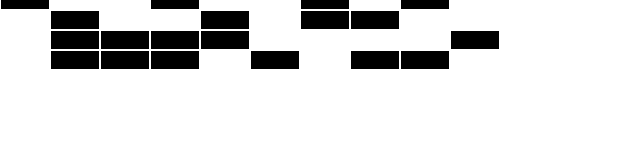
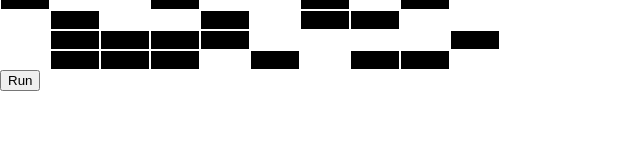
Before and after one commit to gaboe/game-of-life, a React (Create React App) app: page / in a window 1280 px wide. Shown: the part 130-290 px from the top of the page, without its empty margins (0-640 px from the left). Built offline with nearby package versions, Linux system fonts and the light colour scheme; the HTML template or start-up script is replaced by a standard one.

Commit message:
Add gameloop

```diff
--- a/src/App.tsx
+++ b/src/App.tsx
@@ -1,19 +1,11 @@
 import * as React from "react";
-import { Grid } from "./components/Grid";
+import { Game } from "./components/Game";
 
-const getIndexedArray = (l: number) => Array.from(Array(l), (_, x) => x);
-
-const getCells = () =>
-  getIndexedArray(10).map(x =>
-    getIndexedArray(10).map(y => {
-      return { active: Math.random() >= 0.5, x, y } as GridCell;
-    })
-  );
 class App extends React.Component {
   public render() {
     return (
       <div className="App">
-        <Grid cells={getCells()} />
+        <Game />
       </div>
     );
   }
--- /dev/null
+++ b/src/components/Game.tsx
@@ -0,0 +1,31 @@
+import * as React from "react";
+import { Grid } from "./Grid";
+const getIndexedArray = (l: number) => Array.from(Array(l), (_, x) => x);
+
+const getCells = () =>
+  getIndexedArray(10).map(x =>
+    getIndexedArray(10).map(y => {
+      return { active: Math.random() >= 0.5, x, y } as GridCell;
+    })
+  );
+
+type State = { cells: GridCell[][]; isRunning: boolean };
+class Game extends React.Component<{}, State> {
+  public state = { cells: getCells(), isRunning: false };
+  public run = () => {
+    console.log("running");
+    this.setState({ cells: getCells(), isRunning: true });
+    window.setTimeout(this.run, 1000);
+  };
+
+  public render() {
+    return (
+      <>
+        <Grid cells={this.state.cells} />
+        <button onClick={() => !this.state.isRunning && this.run()}>Run</button>
+      </>
+    );
+  }
+}
+
+export { Game };
```
